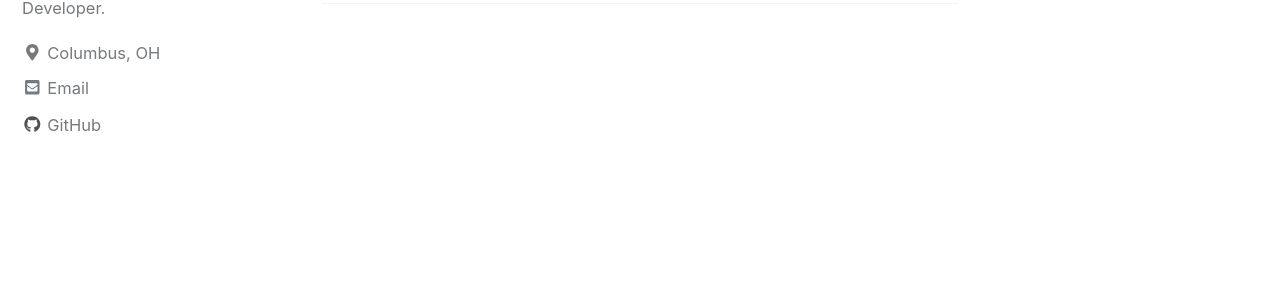
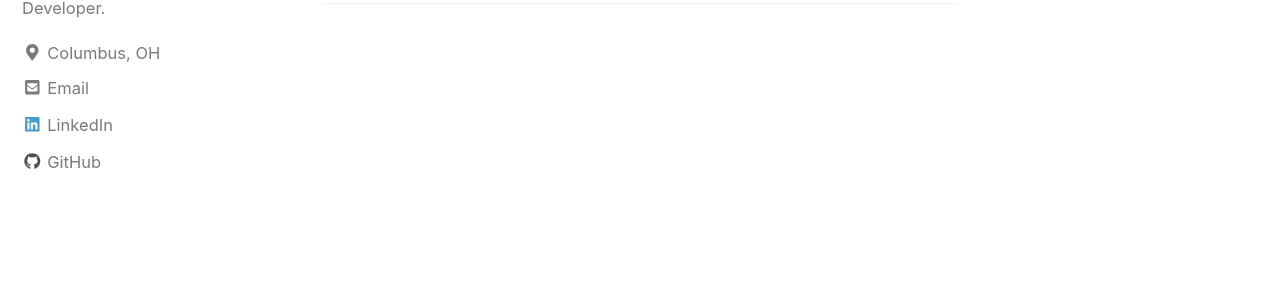
Before and after one commit to codykcooper/codykcooper.github.io, a Jekyll site: the page built from index.html, in a window 1280 px wide. Shown: the part 176-482 px from the top of the page. Built offline with Jekyll 4.4.1, drawn with Linux system fonts in a browser that asks for light colours; nearby versions of some CDN libraries; the list of posts is cut into pages by our own code.

Commit message:
linkedin link

```diff
--- a/_config.yml
+++ b/_config.yml
@@ -105,6 +105,7 @@ author:
   bio              : "I am a Data Scientist and R Shiny Developer."
   location         : "Columbus, OH"
   email            : "codykcooper@gmail.com"
+  linkedin         : "cody-cooper-7b257725"
   github           : "codykcooper"
   links:
     - label: "Email"
```
